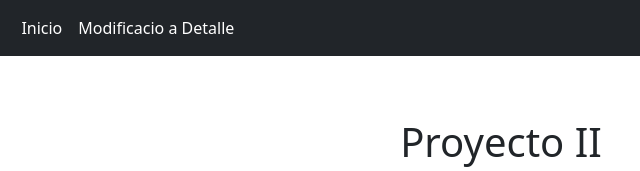
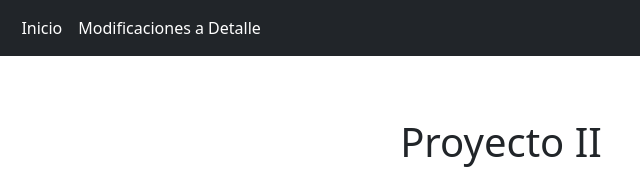
Before and after one commit to oscardavid10/reporte_final.io, a plain HTML site: page index.html in a window 1280 px wide. Shown: the top 171 px of the page, 139-779 px from the left. Drawn offline with nearby package versions, Linux system fonts and the light colour scheme.

Commit message:
Update index.html

```diff
--- a/index.html
+++ b/index.html
@@ -24,7 +24,7 @@
                   <a class="nav-link active" aria-current="page" href="#">Inicio</a>
                 </li>
                 <li class="nav-item">
-                  <a class="nav-link active" aria-current="page" href="https://docs.google.com/document/d/1RWIe6uX-QPYRVrBCgXXbIhwL4lA-5doVtLdX7jleaJk/edit?usp=sharing">Modificacio a Detalle</a>
+                  <a class="nav-link active" aria-current="page" href="https://docs.google.com/document/d/1RWIe6uX-QPYRVrBCgXXbIhwL4lA-5doVtLdX7jleaJk/edit?usp=sharing">Modificaciones a Detalle</a>
                 </li>
               </ul>
             </div>
```
